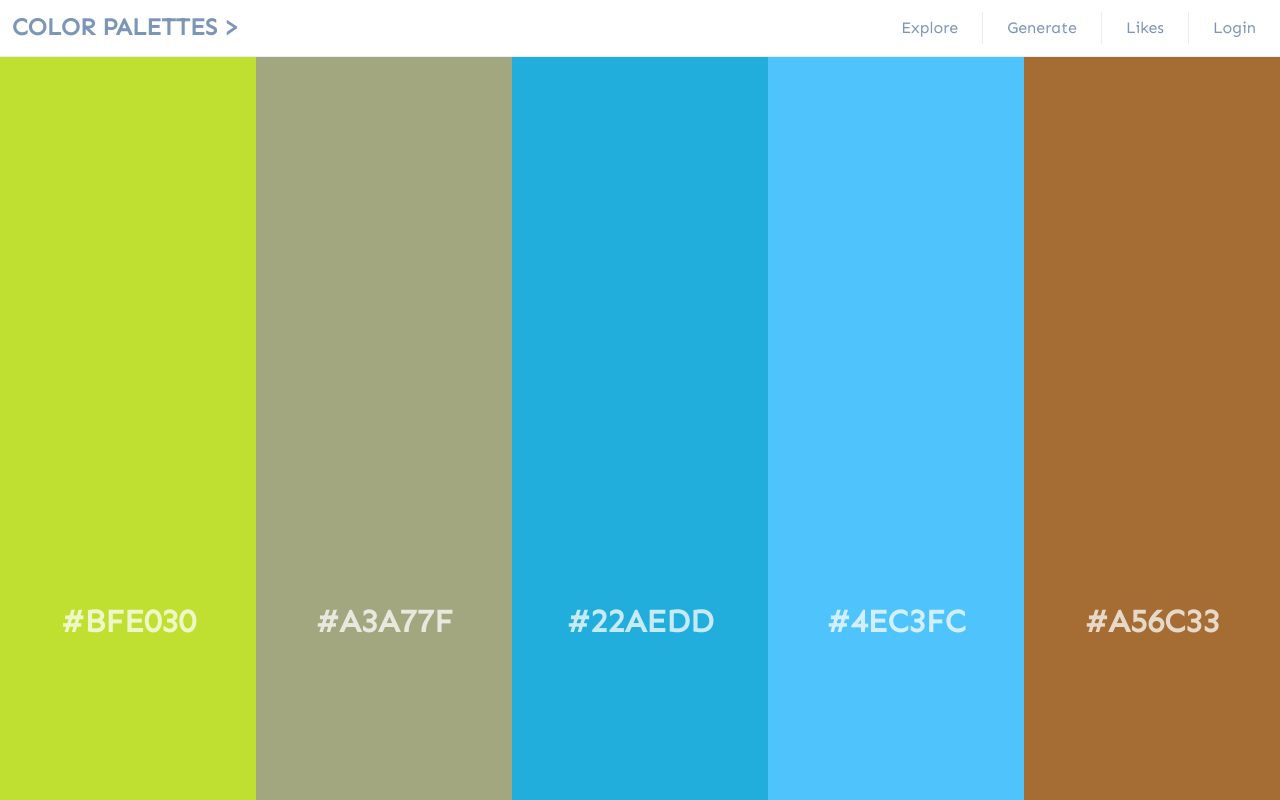
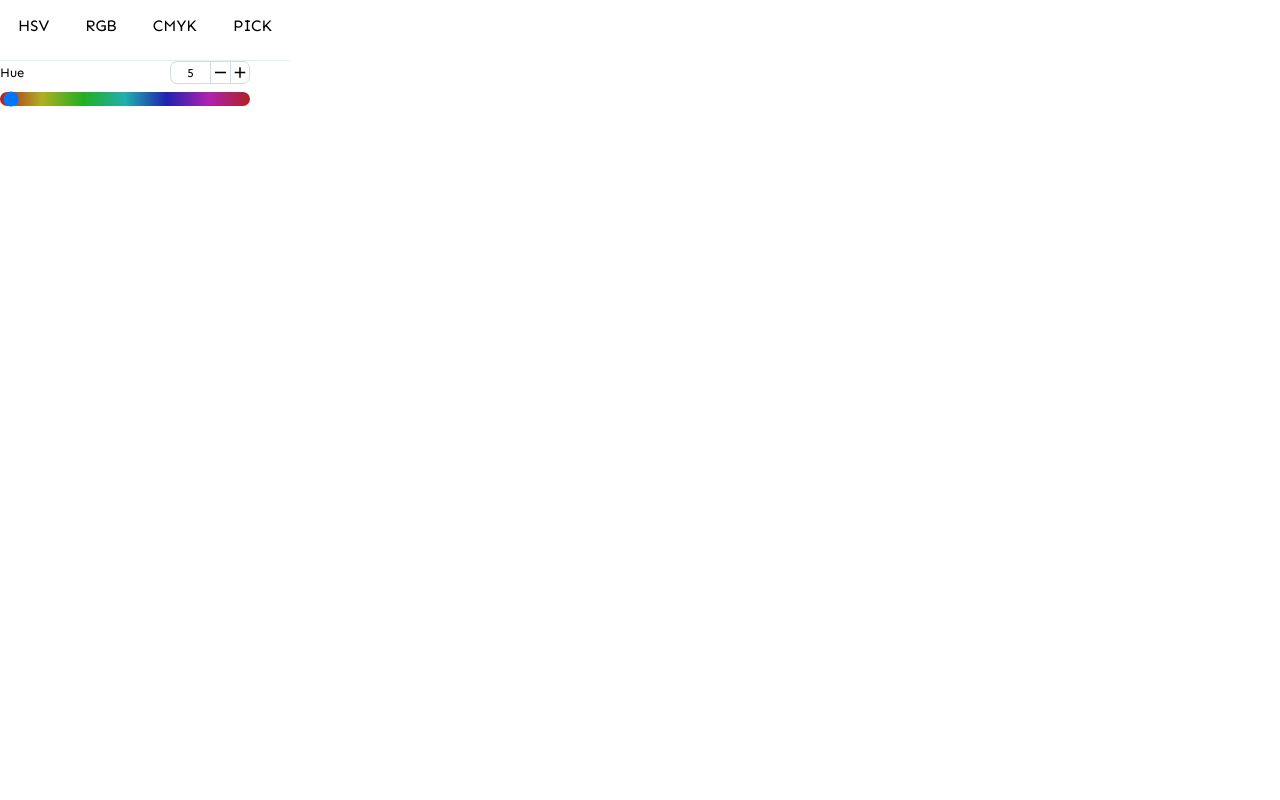
Before and after one commit to hollowic/fancy-colors, a React (Create React App) app: page / in a window 1280 px wide. Built offline with nearby package versions, Linux system fonts and the light colour scheme.

Commit message:
moved styles to scss

```diff
--- a/src/App.css
+++ b/src/App.css
@@ -2,4 +2,5 @@
 
 * {
   font-family: 'Sen', sans-serif;
+  box-sizing: border-box;
 }
--- a/src/App.js
+++ b/src/App.js
@@ -6,12 +6,16 @@ import MainComp from "./Comp/Main/Container";
 // import CreatePanelComp from "./Comp/CreatePanel";
 // import ColorPanelComp from "./Comp/ColorPanel";
 // import SideBarComp from "./Comp/SideBar";
-
-const FancyColoursApp = props => {
+import ColorPicker from "./Comp/ColorPicker/ColorPicker";
+import ColorRangeGroup from "./Comp/ColorPicker/ColorRangeGroup";
+import TabsHeader from "./Comp/ColorPicker/TabsHeader";
+const FancyColoursApp = (props) => {
   return (
     <>
-      <NavBarComp />
-      <MainComp />
+      {/* <NavBarComp />
+      <MainComp /> */}
+      <TabsHeader />
+      <ColorRangeGroup />
     </>
   );
 };
--- a/src/Comp/ColorPicker/ColorRangeGroup.jsx
+++ b/src/Comp/ColorPicker/ColorRangeGroup.jsx
@@ -1,42 +1,49 @@
-import React from "react";
+import React, { useState } from "react";
 import RemoveIcon from "@material-ui/icons/Remove";
 import AddIcon from "@material-ui/icons/Add";
 import "./ColorRangeGroup.styles.scss";
 
 export default function ColorRangeGroup() {
+  const [hue, setHue] = useState(5);
+
+  const handlePlusClick = () => {
+    if (hue < 360) {
+      setHue((prevState) => prevState + 1);
+    }
+  };
+
+  const handleMinusClick = () => {
+    if (hue > 0) {
+      setHue((prevState) => prevState - 1);
+    }
+  };
+
   return (
     <div className="adjust-h range-group">
+      <div className="top-portion">
         <label>Hue</label>
         <div className="input-number">
           <input
-          type="number"
+            value={hue}
+            type="text"
             className="number"
             data-min="0"
             data-max="360"
-          min="0"
-          max="360"
             tabIndex="1"
-          style={{
-            width: 40,
-            textAlign: "center",
-            fontSize: 12,
-            height: 23,
-            borderRadius: "7px 0px 0px 7px",
-            border: "1px solid #d3dce6",
-          }}
           />
-        <RemoveIcon
-          style={{ border: "1px solid #d3dce6", cursor: "pointer" }}
-        />
-        <AddIcon style={{ border: "1px solid #d3dce6", cursor: "pointer" }} />
+          <RemoveIcon className="minus" onClick={handleMinusClick} />
+          <AddIcon className="plus" onClick={handlePlusClick} />
+        </div>
       </div>
       <input
         type="range"
         className="range"
         min="0"
         max="360"
-        value="150"
+        value={hue}
         style={{
+          width: "100%",
+          height: 14,
           background:
             "-webkit-linear-gradient(left, rgb(175, 33, 33), rgb(175, 175, 33), rgb(33, 175, 33), rgb(33, 175, 175), rgb(33, 33, 175), rgb(175, 33, 175), rgb(175, 33, 33))",
         }}
--- a/src/Comp/ColorPicker/ColorRangeGroup.styles.scss
+++ b/src/Comp/ColorPicker/ColorRangeGroup.styles.scss
@@ -1,5 +1,62 @@
-@import url('https://fonts.googleapis.com/css2?family=Sen&display=swap');
+.range-group {
+    display: flex;
+    flex-direction: column;
+    width: 250px;
+    height: 53px;
 
-* {
-    font-family: 'Sen', sans-serif;
+    .top-portion {
+        display: flex;
+        justify-content: space-between;
+        align-items: center;
+
+        label {
+            font-size: 13px;
+        }
+
+        .input-number {
+            width: 80px;
+            display: flex;
+
+            input {
+                border-right: none !important;
+                width: 40px;
+                text-align: center;
+                font-size: 12px;
+                height: 23px;
+                padding: 0;
+                border-radius: 7px 0 0 7px;
+                border: 1px solid #d3dce6
+            }
+
+            input:focus {
+                outline: none !important;
+                border: 1px solid rgb(35, 173, 240) !important;
+            }
+
+            .minus {
+                border: 1px solid #d3dce6;
+                border-right: none;
+                cursor: pointer;
+                width: 20px;
+                height: 23px
+            }
+
+            .plus {
+                border-radius: 0 7px 7px 0;
+                border: 1px solid #d3dce6;
+                cursor: pointer;
+                width: 20px;
+                height: 23px
+            }
+        }
+    }
+
+    .range {
+        margin: auto;
+    }
+
+    .range:focus {
+        outline: none;
+    }
+
 }
```
Lines whose indentation alone changed are shown as unchanged.
